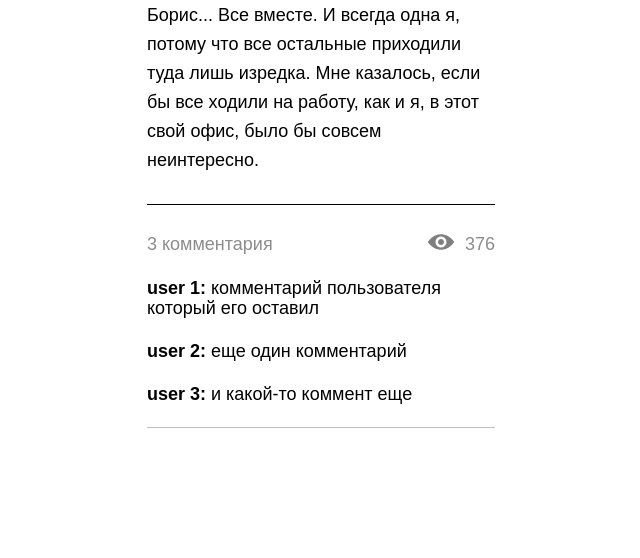
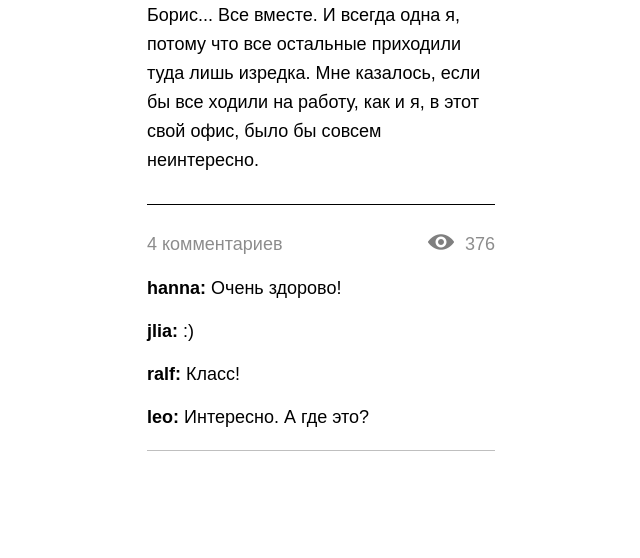
Before and after one commit to AndrewIsaev/Skyprogramm_Social_network, a Flask app: page /posts/1 in a window 1280 px wide. Shown: the part 734-1292 px from the top of the page, without its empty margins (319-959 px from the left). Before the commit the page ends 1162 px from the top, so only its background shows below. Run offline with Flask 2, Linux system fonts and the light colour scheme.

Commit message:
feat: add comments

```diff
--- a/app/posts/dao/posts_dao.py
+++ b/app/posts/dao/posts_dao.py
@@ -46,5 +46,11 @@ class PostsDAO:
             if post['pk'] == post_id:
                 return post
 
+    def load_comments(self):
+         with open("./data/comments.json", encoding="utf-8") as file:
+             return json.load(file)
 
-    # TODO: get_comments_by_post_id(post_id)
+    def get_comments_by_post_pk(self, post_pk):
+        comments = self.load_comments()
+        post_comments = [comment for comment in comments if comment["post_id"] == post_pk]
+        return post_comments
--- a/app/posts/templates/post.html
+++ b/app/posts/templates/post.html
@@ -46,22 +46,18 @@
         </div>
         <div class="item__bottom">
           <div class="item__post-info">
-            <p class="item__comments-counter">3 комментария</p>
+            <p class="item__comments-counter">{{ comments|length}} комментариев</p>
             <div class="item__counter">
               <img src="../../../static/img/eye.png" alt="" class="item__counter-icon" width="26">
               <span class="item__counter-text">{{ post.views_count }}</span>
             </div>
           </div>
           <div class="item__comments">
+              {% for comment in comments %}
             <p class="item__comment">
-              <b>user 1:</b> комментарий пользователя который его оставил
+              <b>{{ comment.commenter_name}}:</b> {{comment.comment}}
             </p>
-            <p class="item__comment">
-              <b>user 2:</b> еще один комментарий
-            </p>
-            <p class="item__comment">
-              <b>user 3:</b> и&nbsp;какой-то коммент еще
-            </p>
+            {% endfor %}
           </div>
         </div>
       </div>
--- a/app/posts/views.py
+++ b/app/posts/views.py
@@ -28,6 +28,5 @@ def get_posts_by_query():
 @posts_blueprint.route('/posts/<int:post_id>', methods=['GET'])
 def get_post_by_post_id(post_id):
     post = posts_dao.get_by_pk(post_id)
-    # comments = get_comments_by_post_id(post_id)
-    # comments_count = len(comments)
-    return render_template('post.html', title=post_id, post=post)
+    comments = posts_dao.get_comments_by_post_pk(post_id)
+    return render_template('post.html', title=post_id, post=post, comments=comments)
```
Also changed, not shown: app/handler/views.py (added, +14 -0 lines), app/handler/__init__.py (added).
